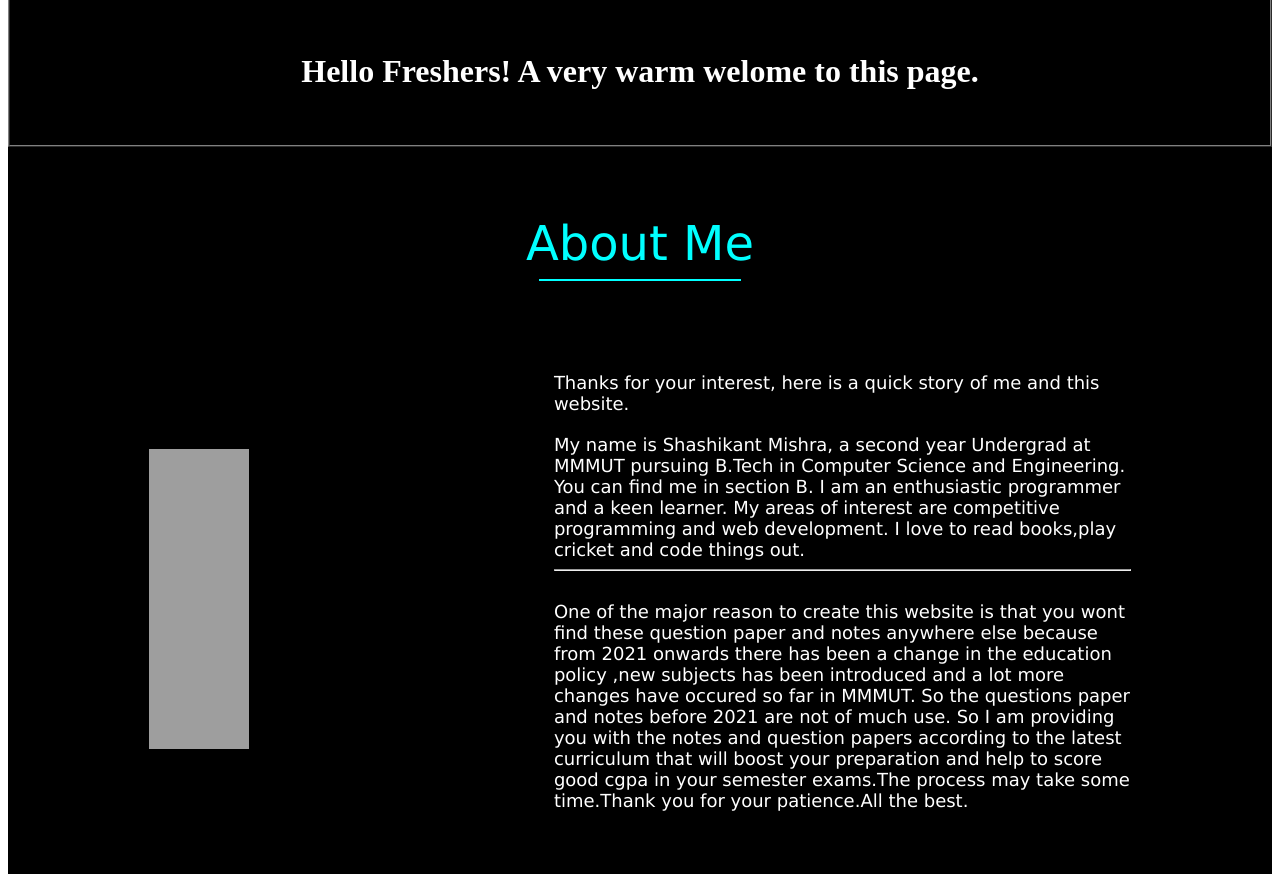
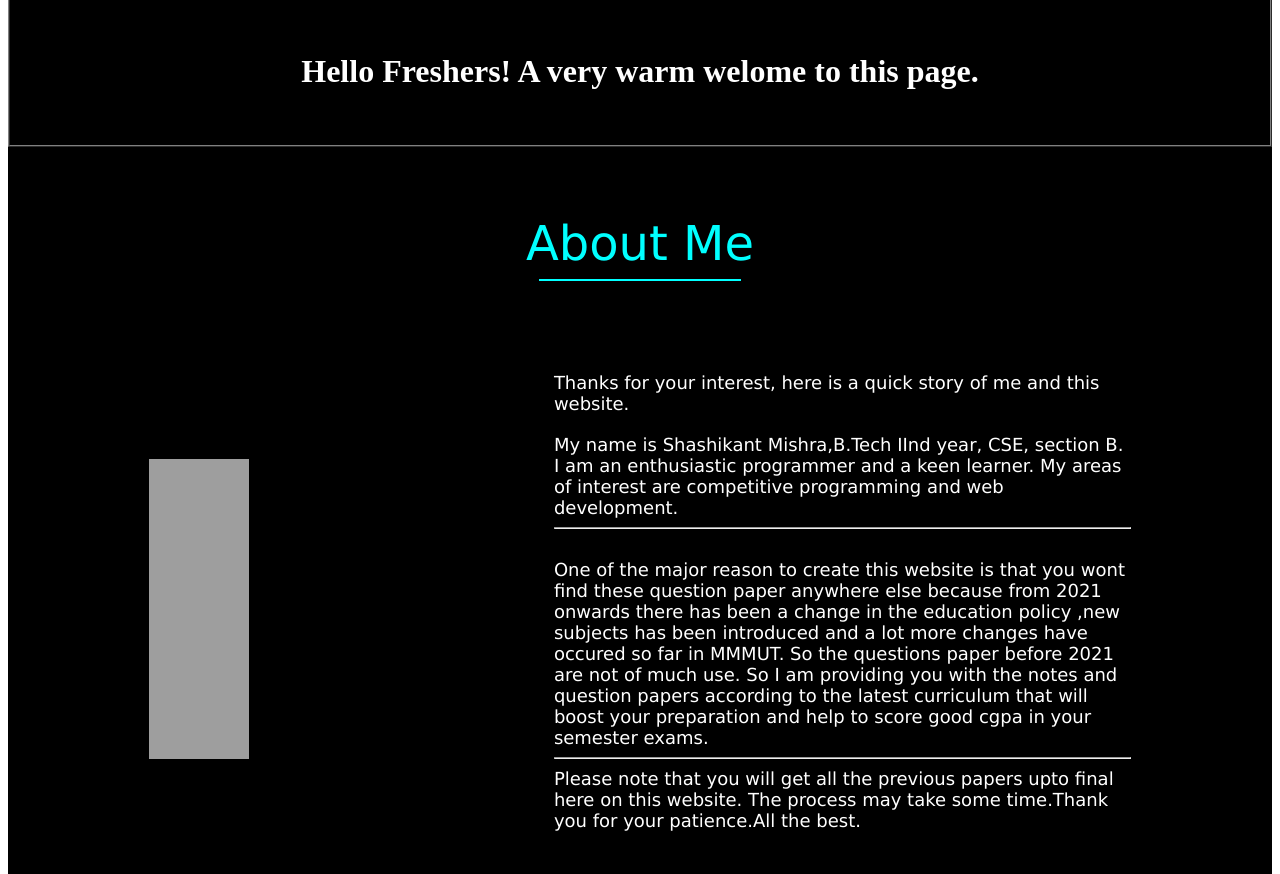
Before and after one commit to Hitmanshashi/previous-year-papers-and-notes, a plain HTML site: page index.html in a window 1280 px wide. Shown: the part 78-952 px from the top of the page. Drawn offline with Linux system fonts and the light colour scheme; grey boxes are pictures that could not be loaded.

Commit message:
Update index.html

```diff
--- a/index.html
+++ b/index.html
@@ -103,19 +103,22 @@
 								is a quick story of me and this
 								website.
 								<hr color="black">
-								My name is Shashikant Mishra, a second year Undergrad at MMMUT pursuing B.Tech in Computer Science and Engineering.
-                                You can find me in section B.
+								My name is Shashikant Mishra,B.Tech IInd year, CSE, section B.
+
                                 I am an enthusiastic programmer and a keen learner. My areas of interest are competitive programming and web development.
-                                I love to read books,play cricket and code things out.
+
                                 <hr>
                                 <br>
-                                One of the major reason to create this website is that you wont find these question paper and notes anywhere else because from 2021 onwards there has
-                                been a change in the education policy ,new subjects has been introduced and a lot more changes have occured so far in MMMUT. So the questions paper and
-                                notes before 2021
+                                One of the major reason to create this website is that you wont find these question paper anywhere else because from 2021 onwards there has
+                                been a change in the education policy ,new subjects has been introduced and a lot more changes have occured so far in MMMUT. So the questions paper
+                            before 2021
 
-                                are not of much use. So I am providing you with the notes and question papers according to the latest curriculum that will boost your preparation and help to score good cgpa in your
+                                are not of much use. So I am providing you with the notes and question papers according to the latest curriculum that will boost your preparation and
+								help to score good cgpa in your
                                 semester
-                                exams.The process may take some time.Thank you for your patience.All the best.
+                                exams.
+								<hr>
+								Please note that you will get all the previous papers upto final here on this website. The process may take some time.Thank you for your patience.All the best.
 
 								<hr color="black">
 
```
